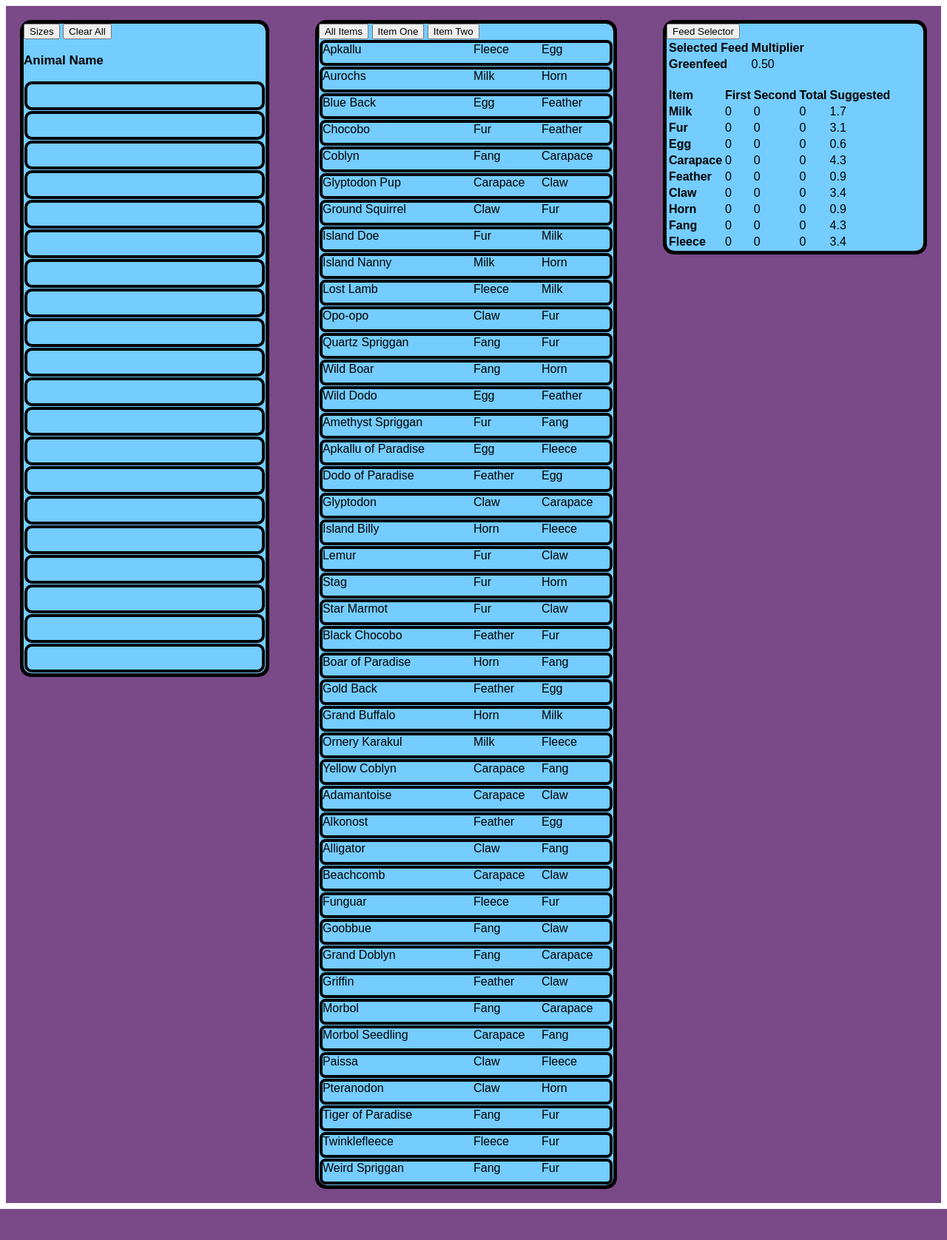
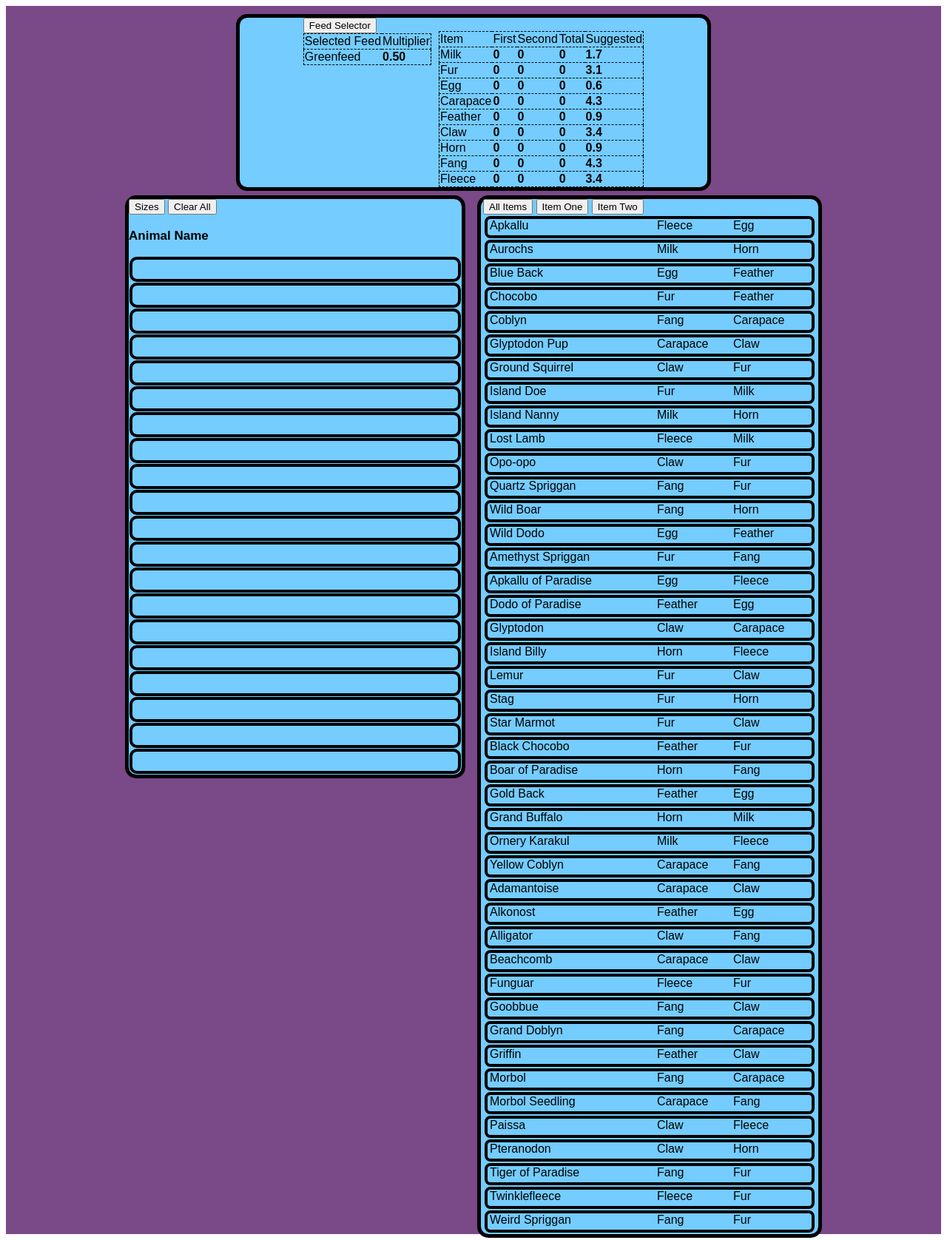
Before and after one commit to ErinLFalcone/website, a Django app: page /ffxiv/ in a window 1280 px wide. Shown: the whole page at 74% size. Before the commit the page ends 1634 px from the top, so only its background shows below. Run offline with Django 5.2, Linux system fonts and the light colour scheme; data comes from the database, SQL or seed files in the repository; some web fonts are replaced.

Commit message:
Styling work

```diff
--- a/websiteproject/ffxiv_tools/static/ffxiv_tools/pasture_style.css
+++ b/websiteproject/ffxiv_tools/static/ffxiv_tools/pasture_style.css
@@ -41,8 +41,8 @@ pre {
 .flex-outer {
     flex-flow: row wrap;
     align-items: flex-start;
+    justify-content: center;
     background-color: #7a4988;
-    gap: 24px;
 }
 
 /* Inner third sections */
@@ -53,19 +53,34 @@ pre {
     outline: solid black;
     outline-width: thick;
     border-radius: 10px;
-    margin: 24px;
+    margin-top: 16px;
+    margin-left: 13px;
+    margin-right: 13px;
+    column-gap: 10px;
+}
+
+.inner-top {
+    width: 570px;
+    flex-basis: 100%;
+    display: flex;
+    flex-flow: row wrap;
+    align-items: flex-start;
+    justify-content: center;
+    margin-left: 25%;
+    margin-right: 25%;
+    max-width: 858px;
 }
 
 .inner-left {
-flex-grow: 5;
-}
-
-.inner-mid {
-flex-grow: 4;
+    width: 450px;
+    flex-basis: 450px;
 }
 
 .inner-right {
-flex-grow: 1;
+    width: 450px;
+    flex-basis: 450px;
+    padding-left: 3px;
+    padding-right: 3px;
 }
 
 /* Dropdown menu styling */
@@ -89,7 +104,7 @@ flex-grow: 1;
 
 /* Drag and drop elements */
 .animal-slot {
-    height: 31px;
+    height: 26px;
     border-radius: 10px;
     border: solid 4px;
     margin: 1px;
@@ -98,16 +113,18 @@ flex-grow: 1;
 }
 
 .animal {
-    height: 27px;
+    height: 22px;
     flex-grow: 1;
     border-radius: 8px;
     border: solid 4px;
     display: flex;
     align-items: start;
+    padding-left: 3px;
+    padding-right: 3px;
 }
 
 .drag-animal {
-    margin: 1px;
+    margin: 2px;
 }
 
 .left {
@@ -127,4 +144,17 @@ flex-grow: 1;
 
 table {
     text-align: left;
+    border-collapse: collapse;
 }
+
+th {
+    font-weight: 400;
+}
+
+tr {
+    border: dashed thin;
+}
+
+td {
+    font-weight: 700;
+}
--- a/websiteproject/ffxiv_tools/templates/ffxiv_tools/pasture.html
+++ b/websiteproject/ffxiv_tools/templates/ffxiv_tools/pasture.html
@@ -10,6 +10,65 @@
 </head>
 <body>
     <div class="flex flex-outer">
+        <!-- Top content with calculation section -->
+        <div class="flex flex-inner inner-top">
+            <div>
+                <!-- Feed selector dropdown -->
+                <div class="dropdown">
+                    <button class="drop-button" id="feed-drop-button">Feed Selector</button>
+                    <div class="drop-container" id="feed-drop">
+                        {% for feed in feed_list %}
+                            <button onclick="dropSelectFunction('feed-choice', '.{{ feed.feed_name|cut:" " }}')" class="drop-choice">{{ feed.feed_name }}</button>
+                        {% endfor %}
+                    </div>
+                </div>
+                <div>
+                    <table class="feed-list">
+                        <thead>
+                            <tr>
+                                <th scope="col">Selected Feed</th>
+                                <th scope="col">Multiplier</th>
+                            </tr>
+                        </thead>
+                        <tbody>
+                            {% for feed in feed_list %}
+                                <tr class="feed-choice {{ feed.feed_name|cut:' ' }} {% cycle 'none-display' ''  'none-display' %}">
+                                    <th scope="row">{{ feed.feed_name }}</th>
+                                    <td class="feed-mult">{{ feed.mood_mult }}</td>
+                                </tr>
+                            {% endfor %}
+                        </tbody>
+                    </table>
+                </div>
+            </div>
+            <div class="calculations">
+                <br/>
+                <!-- Item calculation table -->
+                <table class="item-list">
+                    <thead>
+                        <tr>
+                            <th scope="col">Item</th>
+                            <th scope="col">First</th>
+                            <th scope="col">Second</th>
+                            <th scope="col">Total</th>
+                            <th scope="col">Suggested</th>
+                        </tr>
+                    </thead>
+                    <tbody>
+                        {% for item in item_list %}
+                            <tr>
+                                <th scope="row">{{ item.item_name }}</th>
+                                <td id="{{ item.item_name }}-count-one">0</td>
+                                <td id="{{ item.item_name }}-count-two">0</td>
+                                <td id="{{ item.item_name }}-total">0</td>
+                                <td>{{ item.suggested_num }}</td>
+                            </tr>
+                        {% endfor %}
+                    </tbody>
+                </table>
+            </div>
+        </div>
+        <!-- Inner-left content with drop areas -->
         <div class="flex flex-inner inner-left">
             <div>
                 <!-- Dropdown to select number of available drop slots -->
@@ -43,7 +102,8 @@
                 </table>
             </div>
         </div>
-        <div class="flex flex-inner inner-mid">
+        <!-- Inner right content with animals to drag -->
+        <div class="flex flex-inner inner-right">
             <div>
                 <!-- Item filter dropdown menus -->
                 <div class="dropdown">
```
Also changed, not shown: other parts of websiteproject/ffxiv_tools/templates/ffxiv_tools/pasture.html (+0 -57 lines).
